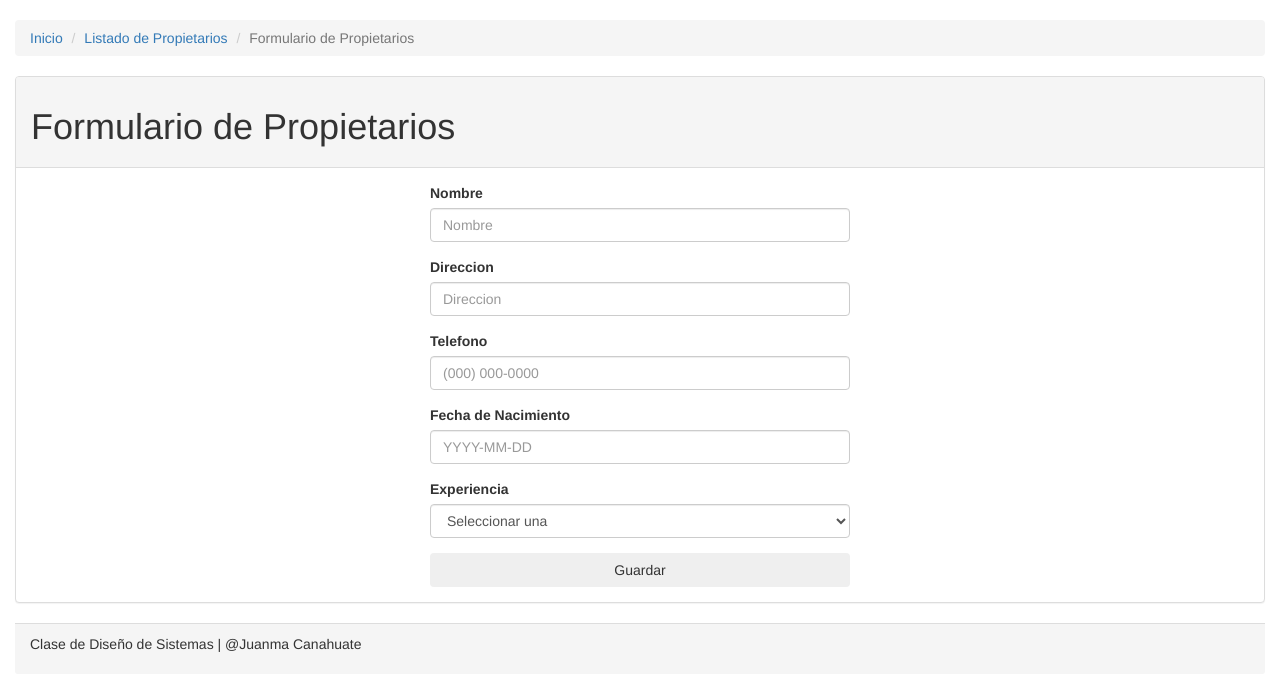
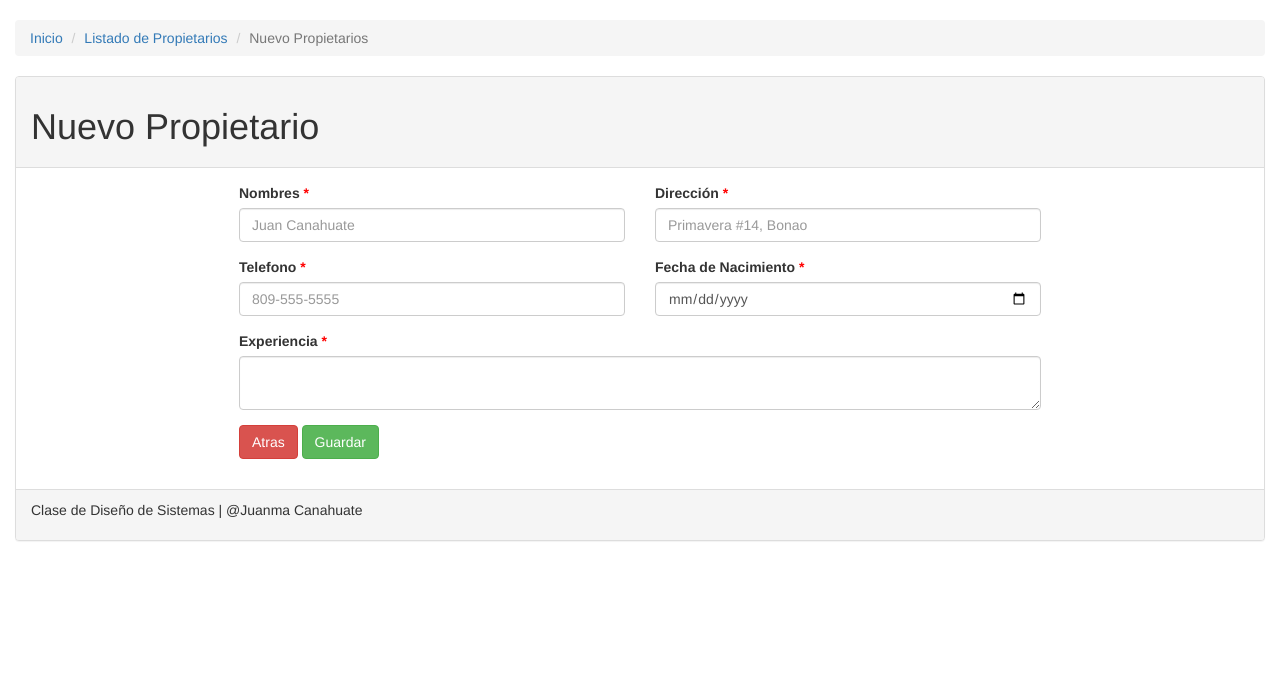
Before and after one commit to CDestructor12/Tienda-Bote, a PHP site: page /propietario_insert.php in a window 1280 px wide. Shown: the part 52-743 px from the top of the page. Run offline with PHP 8.4, Linux system fonts and the light colour scheme; some libraries are stand-ins or nearby versions.

Commit message:
Added option to insert values into propietarios

```diff
--- a/propietario_insert.php
+++ b/propietario_insert.php
@@ -5,15 +5,65 @@
 <ol class="breadcrumb">
     <li><a href="./">Inicio</a></li>
     <li><a href="propietario_mant.php">Listado de Propietarios</a></li>
-    <li class="active">Formulario de Propietarios</li>
+    <li class="active">Nuevo Propietarios</li>
 </ol>
 
 <!-- Inicio de Panel de Detalles -->
 <div class="panel panel-default" style="margin-top: 10 px">
     <div class="panel-heading">
-        <h1>Formulario de Propietarios</h1>
+        <h1>Nuevo Propietario</h1>
     </div>
+
     <div class="panel-body">
+        <form action="php/registros/propietario.php?accion=INS" method="POST">
+            <div class="row">
+                <div class="col-md-4 col-md-offset-2 col-sm-4 col-sm-offset-2 col-lg-4 col-offset-2 col-xs-12 col-xs-offset-0">
+                    <div class="form-group">
+                        <label class="control-label">Nombres <span style="color:red">*</span></label>
+                        <input class="form-control" type="text" name="nombre" id="nombre" placeholder="Juan Canahuate" require>
+                    </div>
+                </div>
+                <div class="col-md-4 col-md-offset-0 col-sm-4 col-sm-offset-0 col-lg-4 col-offset-0 col-xs-12 col-xs-offset-0">
+                    <div class="form-group">
+                        <label class="control-label">Dirección <span style="color:red">*</span></label>
+                        <input class="form-control" type="text" name="direccion" id="direccion" placeholder="Primavera #14, Bonao" require>
+                    </div>
+                </div>
+            </div>
+            <div class="row">
+                <div class="col-md-4 col-md-offset-2 col-sm-4 col-sm-offset-2 col-lg-4 col-offset-2 col-xs-12 col-xs-offset-0">
+                    <div class="form-group">
+                        <label class="control-label">Telefono <span style="color:red">*</span></label>
+                        <input class="form-control" type="tel" name="telefono" id="telefono" placeholder="809-555-5555" require>
+                    </div>
+                </div>
+                <div class="col-md-4 col-md-offset-0 col-sm-4 col-sm-offset-0 col-lg-4 col-offset-0 col-xs-12 col-xs-offset-0">
+                    <div class="form-group">
+                        <label class="control-label">Fecha de Nacimiento <span style="color:red">*</span></label>
+                        <input class="form-control" type="date" name="fechaN" id="fechaN" require>
+                    </div>
+                </div>
+            </div>
+            <div class="row">
+                <div class="col-md-8 col-md-offset-2 col-sm-8 col-sm-offset-2 col-lg-8 col-offset-2 col-xs-12 col-xs-offset-0">
+                    <div class="form-group">
+                        <label class="control-label">Experiencia <span style="color:red">*</span></label>
+                        <textarea class="form-control" name="experiencia" id="experiencia"></textarea>
+                    </div>
+                </div>
+            </div>
+            <div class="row">
+                <div class="col-md-8 col-md-offset-2 col-sm-8 col-sm-offset-2 col-lg-8 col-offset-2 col-xs-12 col-xs-offset-0">
+                    <div class="form-group">
+                        <a href="propietario_mant.php" class="btn btn-danger">Atras</a>
+                        <input type="submit" value="Guardar" class="btn btn-success">
+                    </div>
+                </div>
+            </div>
+        </form>
+
+    </div>
+    <!-- <div class="panel-body">
         <div class="container" style="width: 450px;">
             <div class="col-6 ml-4">
                 <div class="myform form">
@@ -52,36 +102,9 @@
         </div>
 
     </div>
-</div> <!-- Fin del Panel -->
-<?php
-include("php/conexion.php");
+</div>  -->
 
-if (isset($_POST['submit'])) {
-    if (strlen($_POST['nombre']) >= 1 && strlen($_POST['direccion']) >= 1 && strlen($_POST['telefono']) >= 1 && strlen($_POST['fechanacimiento']) >= 1) {
-	    $nombre = trim($_POST['nombre']);
-	    $direccion = trim($_POST['direccion']);
-        $telefono = trim($_POST['telefono']);
-        $fechanac = trim($_POST['fechanacimiento']);
-        $exp = $_POST['experiencia'];
-	    $consulta = "INSERT INTO propietario(nombre, direccion, telefeno, fecha_nacimiento, experiencia, estado) VALUES ('$nombre','$direccion','$telefono', '$fechanac', '$exp', 'A')";
-	    $resultado = mysqli_query($mysqli,$consulta);
-	    if ($resultado) {
-	    	?>
-	    	<h3 class="ok">¡Te has inscripto correctamente!</h3>
-           <?php
-	    } else {
-	    	?>
-	    	<h3 class="bad">¡Ups ha ocurrido un error!</h3>
-           <?php
-	    }
-    }   else {
-	    	?>
-	    	<h3 class="bad">¡Por favor complete los campos!</h3>
-           <?php
-    }
-}
-
-?>
+<!-- Fin del Panel -->
 
 <?php
     include('php/ppie.php');
```
Also changed, not shown: php/registros/propietario.php (+37 -5 lines), propietario_mant.php (+10 -0 lines).
